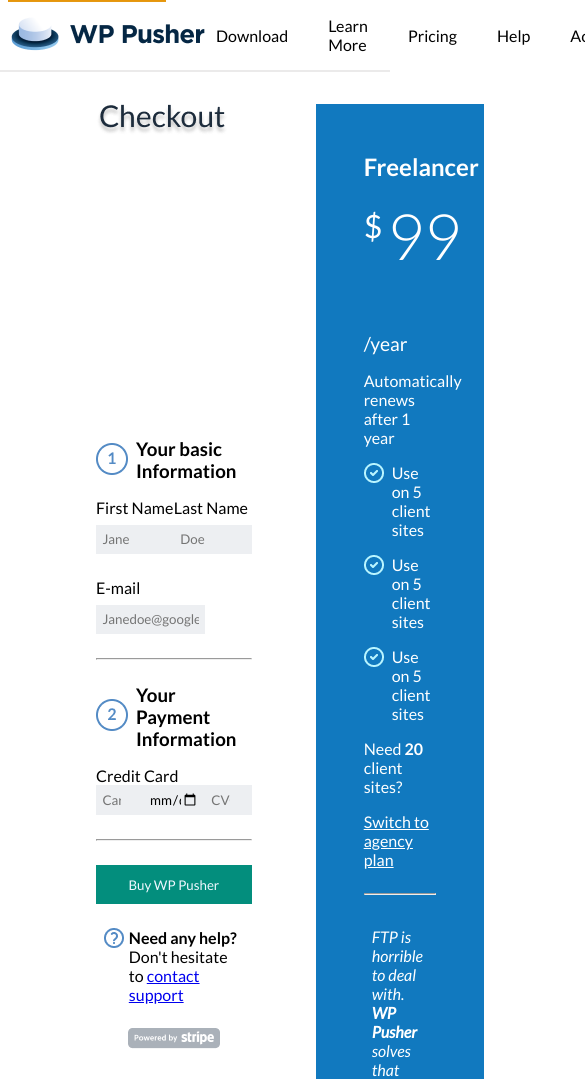
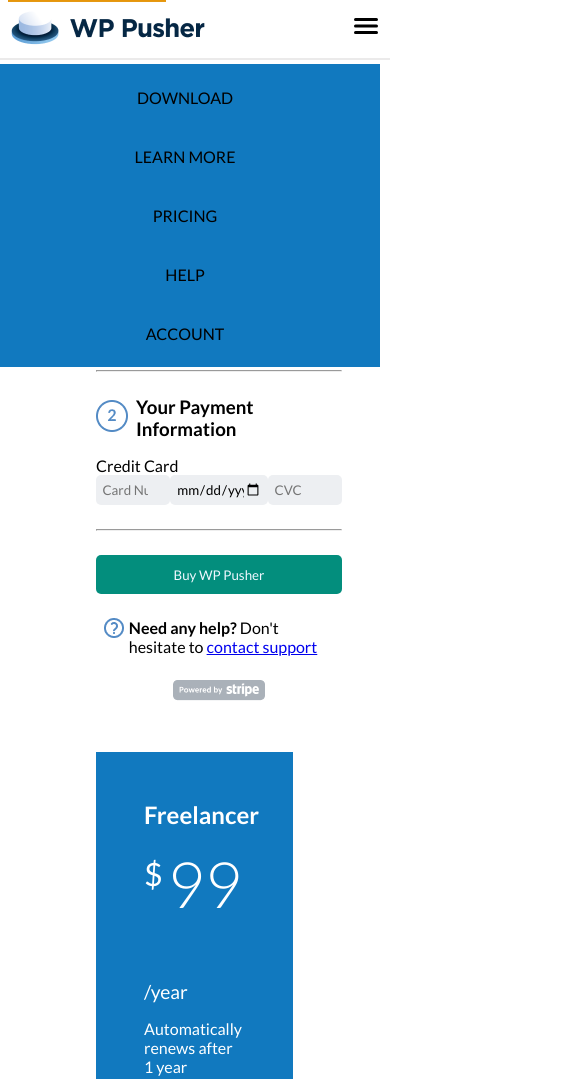
Before and after one commit to Joker4mas/pusher-task-2-Altschool-TRN, a plain HTML site: page index.html in a window 390 px wide. Shown: the top 1079 px of the page, 585 px wide, since content can reach past the window. Drawn offline with nearby package versions, Linux system fonts and the light colour scheme.

Commit message:
fixed some mobile view

```diff
--- a/index.html
+++ b/index.html
@@ -1,13 +1,30 @@
 <!DOCTYPE html>
 <html lang="en">
   <head>
-    <meta charset="UTF-8">
-    <meta name="viewport" content="width=device-width, initial-scale=1.0">
-    <link rel="stylesheet" href="https://cdnjs.cloudflare.com/ajax/libs/font-awesome/6.5.1/css/all.min.css" integrity="sha512-DTOQO9RWCH3ppGqcWaEA1BIZOC6xxalwEsw9c2QQeAIftl+Vegovlnee1c9QX4TctnWMn13TZye+giMm8e2LwA==" crossorigin="anonymous" referrerpolicy="no-referrer" />
-    <link rel="preconnect" href="https://fonts.googleapis.com">
-<link rel="preconnect" href="https://fonts.gstatic.com" crossorigin>
-<link href="https://fonts.googleapis.com/css2?family=Fraunces:ital,opsz,wght@0,9..144,600;0,9..144,700;1,9..144,600;1,9..144,700&family=Lato:ital,wght@0,300;0,400;0,700;1,300;1,400&family=Poppins:ital,wght@0,300;1,200&family=Space+Mono:ital@0;1&display=swap" rel="stylesheet">
-    <link rel="stylesheet" href="/style/style.css">
+    <meta charset="UTF-8" />
+    <meta name="viewport" content="width=device-width, initial-scale=1.0" />
+    <script
+      type="module"
+      src="https://unpkg.com/ionicons@7.1.0/dist/ionicons/ionicons.esm.js"
+    ></script>
+    <script
+      nomodule
+      src="https://unpkg.com/ionicons@7.1.0/dist/ionicons/ionicons.js"
+    ></script>
+    <link
+      rel="stylesheet"
+      href="https://cdnjs.cloudflare.com/ajax/libs/font-awesome/6.5.1/css/all.min.css"
+      integrity="sha512-DTOQO9RWCH3ppGqcWaEA1BIZOC6xxalwEsw9c2QQeAIftl+Vegovlnee1c9QX4TctnWMn13TZye+giMm8e2LwA=="
+      crossorigin="anonymous"
+      referrerpolicy="no-referrer"
+    />
+    <link rel="preconnect" href="https://fonts.googleapis.com" />
+    <link rel="preconnect" href="https://fonts.gstatic.com" crossorigin />
+    <link
+      href="https://fonts.googleapis.com/css2?family=Fraunces:ital,opsz,wght@0,9..144,600;0,9..144,700;1,9..144,600;1,9..144,700&family=Lato:ital,wght@0,300;0,400;0,700;1,300;1,400&family=Poppins:ital,wght@0,300;1,200&family=Space+Mono:ital@0;1&display=swap"
+      rel="stylesheet"
+    />
+    <link rel="stylesheet" href="/style/style.css" />
     <title>Pusher checkout</title>
   </head>
   <body>
@@ -15,63 +32,80 @@
       <a href="#main">Skip navigation</a>
     </div>
     <header>
-        <div class="logo"><img src="/asset/wppusher-logo copy.png" alt=""></div>
+      <div class="logo">
+        <img src="/asset/wppusher-logo copy.png" alt="WP-pusher logo" />
+      </div>
       <nav>
-            <ul>
+        <ul class="menu">
           <li>Download</li>
           <li>Learn More</li>
           <li>Pricing</li>
           <li>Help</li>
           <li>Account</li>
         </ul>
+        <span class="b-menu">
+          <ion-icon
+            name="menu"
+            onclick="Menu(this)"
+            alt="Hamburger Menu "
+          ></ion-icon>
+        </span>
       </nav>
     </header>
     <div id="main">
       <!-- start of container -->
       <div id="container">
-
         <!-- checker heading -->
 
         <!-- form starts here  -->
         <div class="form-container">
           <div class="checker grid-col-span-2">
-            <img src="/asset/Checkout.png" alt="">
+            <img src="/asset/Checkout.png" alt="Checkout-image" />
           </div>
 
           <!-- form div -->
-        <div class="form-div ">
-
+          <div class="form-div">
             <!--  -->
             <div class="one-basic">
-                <span class="one"><img src="/asset/1.png" alt=""></span>
+              <span class="one"
+                ><img src="/asset/1.png" alt="number one"
+              /></span>
               <h3>Your basic Information</h3>
             </div>
             <form action="#">
-
               <!-- name section starts here and email -->
               <div class="name">
                 <div class="first-name">
                   <label for="firstname">First Name</label>
-                    <input type="text" id="firstname" placeholder="Jane" required>
+                  <input
+                    type="text"
+                    id="firstname"
+                    placeholder="Jane"
+                    required
+                  />
                 </div>
                 <div class="last-name">
                   <label for="lastname">Last Name</label>
-                    <input type="text" id="lastname" placeholder="Doe" required>
+                  <input type="text" id="lastname" placeholder="Doe" required />
                 </div>
               </div>
               <div id="mail">
                 <div class="email-div">
                   <label for="e-mail">E-mail</label>
-                    <input type="text" id="e-mail" placeholder="Janedoe@google.com">
+                  <input
+                    type="text"
+                    id="e-mail"
+                    placeholder="Janedoe@google.com"
+                  />
                 </div>
               </div>
 
-            <hr>
+              <hr />
 
               <div class="payment">
                 <div class="div-2">
                   <span class="pay">
-                        <img src="/asset/2.png" alt="">
+                    <img src="/asset/2.png" alt="" />
                   </span>
                   <h3>Your Payment Information</h3>
                 </div>
@@ -79,26 +113,33 @@
                 <div class="credit">
                   <label for="credit-card" class="lb-credit">Credit Card</label>
                   <div class="credit-card" id="card">
-                    <input type="number" name="credit_card" id="credit-card" placeholder="Card Number">
-                    <input type="date" name="" id="">
-                    <input type="Number" placeholder="CVC">
+                    <input
+                      type="number"
+                      name="credit_card"
+                      id="credit-card"
+                      placeholder="Card Number"
+                    />
+                    <input type="date" name="date" id="date" />
+                    <input type="Number" placeholder="CVC" />
+                  </div>
                 </div>
               </div>
 
-            </div>
-
-            <hr>
+              <hr />
               <div class="btn-push">
-            <input type="submit" value="Buy WP Pusher" class="btn-pusher">
+                <input type="submit" value="Buy WP Pusher" class="btn-pusher" />
               </div>
               <div class="support">
-                <span><img src="/asset/Mask.png" alt="question mark"></span><p><strong>Need any help?</strong> Don't hesitate to <a href="#">contact support</a></p>
+                <span><img src="/asset/Mask.png" alt="question mark" /></span>
+                <p>
+                  <strong>Need any help?</strong> Don't hesitate to
+                  <a href="#">contact support</a>
+                </p>
               </div>
 
               <div class="stripe">
-                <img src="/asset/Shape-strip.png" alt="">
+                <img src="/asset/Shape-strip.png" alt="" />
               </div>
-
             </form>
           </div>
 
@@ -106,21 +147,23 @@
           <div class="side-div">
             <h2>Freelancer</h2>
             <div class="subscription">
-            <span class="side-span"><sup>$</sup><strong>99</strong> <sub>/year</sub></span>
+              <span class="side-span"
+                ><sup>$</sup><strong>99</strong> <sub>/year</sub></span
+              >
               <p class="sub-1">Automatically renews after 1 year</p>
             </div>
 
             <div class="benefits">
               <div class="clients">
-                    <span><img src="/asset/Combined Shape.png" alt=""></span>
+                <span><img src="/asset/Combined Shape.png" alt="" /></span>
                 <p>Use on 5 client sites</p>
               </div>
               <div class="clients">
-                    <span><img src="/asset/Combined Shape.png" alt=""></span>
+                <span><img src="/asset/Combined Shape.png" alt="" /></span>
                 <p>Use on 5 client sites</p>
               </div>
               <div class="clients">
-                    <span><img src="/asset/Combined Shape.png" alt=""></span>
+                <span><img src="/asset/Combined Shape.png" alt="" /></span>
                 <p>Use on 5 client sites</p>
               </div>
             </div>
@@ -131,31 +174,30 @@
               <a href="#">Switch to agency plan</a>
             </div>
 
-            <hr>
+            <hr />
 
             <div class="best">
               <p>
                 FTP is horrible to deal with.
-                    <strong>WP Pusher</strong> solves that issue,
-                    and the customers support is awesome
+                <strong>WP Pusher</strong> solves that issue, and the customers
+                support is awesome
               </p>
               <div class="kirk">
-                    <img src="/asset/Bitmap.png" alt="Kirks picture">
+                <img src="/asset/Bitmap.png" alt="Kirks picture" />
                 <p>Kirk Beard</p>
               </div>
             </div>
-
           </div>
         </div>
 
-
         <!-- End of container div  -->
       </div>
-
     </div>
 
     <footer>
-        <p><span>&copy</span> 2018 WP Pusher IVS</p>. <a href="#">Terms of Service</a>
+      <p><span>&copy</span> 2018 WP Pusher IVS</p>
+      . <a href="#">Terms of Service</a>
     </footer>
+    <script src="/JavaScript/menu.js"></script>
   </body>
 </html>
--- a/style/style.css
+++ b/style/style.css
@@ -51,12 +51,17 @@ nav ul {
 nav ul li {
     list-style: none;
     padding: .5rem;
+    text-transform: uppercase;
 }
 
 nav ul li:hover {
     border: 2px solid gray;
     border-radius: 10px;
     cursor: pointer;
+}
+
+.b-menu {
+    display: none;
 }
 
 #main {
@@ -117,6 +122,7 @@ form label {
     width: 100%;
     padding: .4rem;
     border: none;
+    border-radius: 5px;
     background-color: rgba(237, 239, 242, 1);
 }
 
@@ -128,6 +134,7 @@ form label {
     width: 70%;
     padding: .4rem;
     border: none;
+    border-radius: 5px;
     background-color: rgba(237, 239, 242, 1);
 }
 
@@ -162,6 +169,7 @@ hr {
     width: 40%;
     padding: .4rem;
     border: none;
+    border-radius: 5px;
     background-color: rgba(237, 239, 242, 1);
 }
 
@@ -174,6 +182,7 @@ hr {
     width: 100%;
     color: aliceblue;
     border: none;
+    border-radius: 5px;
     padding: .7rem;
     background-color: rgba(3, 142, 125, 1);
 }
@@ -199,64 +208,136 @@ hr {
     padding: 3rem;
     float: right;
 }
-.subscription{
+
+.subscription {
     margin: 1rem auto;
 }
-.subscription span{
+
+.subscription span {
     font-size: 4em;
 
 }
-.side-span sup{
+
+.side-span sup {
     font-size: .5em;
 }
-.side-span sub{
+
+.side-span sub {
     font-size: .3em;
 }
 
-.side-span strong{
+.side-span strong {
     font-size: 1em;
     font-weight: 100;
     margin-left: 5px;
 }
-.side-span{
+
+.side-span {
     margin-bottom: 1rem;
 }
 
 .sub-1 {
-    margin-top: 1rem ;
+    margin-top: 1rem;
 }
-.clients{
+
+.clients {
     display: inline-flex;
     gap: .5rem;
     margin-bottom: 1rem;
 }
 
-.clients img{
+.clients img {
     color: white;
 }
 
-.need p{
+.need p {
     margin-bottom: 1rem;
 }
+
 .need a {
     color: white;
     /* text-decoration: none; */
 }
 
-.best p{
+.best p {
     font-style: italic;
     margin-bottom: 1rem;
     padding: .5rem;
 }
-.kirk{
+
+.kirk {
     display: inline-flex;
     align-items: center;
     gap: .5rem;
 }
-footer{
+
+footer {
     display: flex;
     justify-content: center;
     align-items: center;
     text-align: center;
     margin: 0 auto;
 }
+
+@media (max-width: 480px) {
+
+    .b-menu {
+        display: block;
+        color: black;
+        font-size: 2rem;
+        cursor: pointer;
+    }
+
+    ul{
+        /* display: none; */
+        position: fixed;
+        left: -10px;
+        right: 10px;
+        top: 4rem;
+        padding: 1rem;
+        flex-direction: column;
+        width: 100%;
+        z-index: 1;
+        /* z-index: auto; */
+        text-align: center;
+        transition: .3s;
+        background-color: rgba(17, 121, 191, 1);
+    }
+
+    nav ul li:hover {
+        border: 2px solid rgb(251, 251, 251);
+        border-radius: 10px;
+        cursor: pointer;
+    }
+
+
+    /* form media query */
+
+    .grid-col-span-2 {
+        grid-column: span 2;
+    }
+
+    .form-container {
+        display: grid;
+        gap: 2rem;
+        grid-template-areas: repeat(3, 1fr);
+        justify-content: space-between;
+        /* border: 2px solid orangered;  */
+        margin: 1rem auto;
+        margin-left: 5rem;
+        box-shadow: rgba(0, 0, 0, 0.05);
+
+    }
+
+    .side-div {
+        grid-row-start: 3;
+        grid-column-start: 1;
+        grid-column-end: 2;
+    }
+
+
+
+
+}
+
+@media (max-width: 768px) {}
```
Also changed, not shown: JavaScript/menu.js (added, +10 -0 lines). Lines whose indentation alone changed are shown as unchanged.
